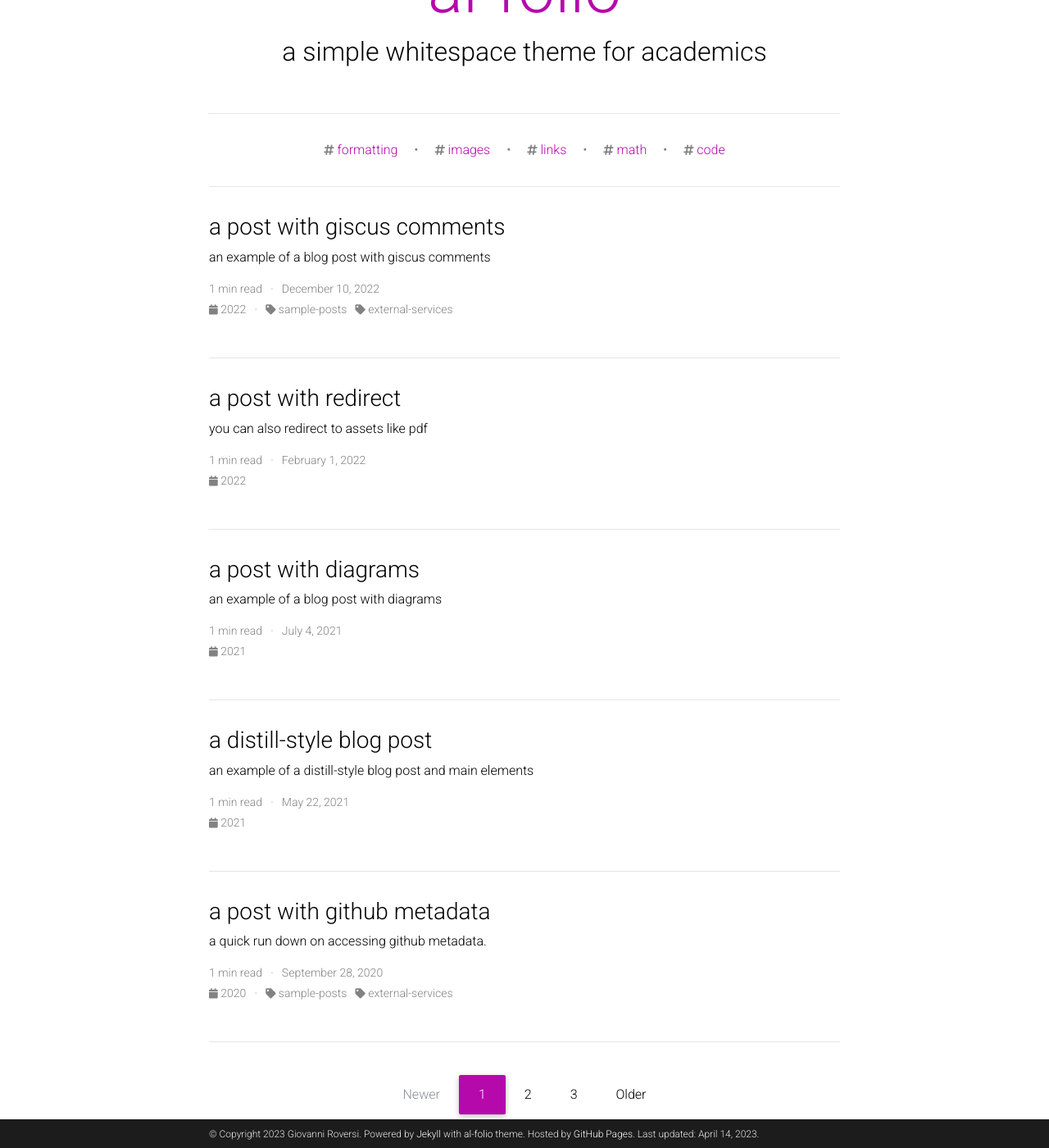
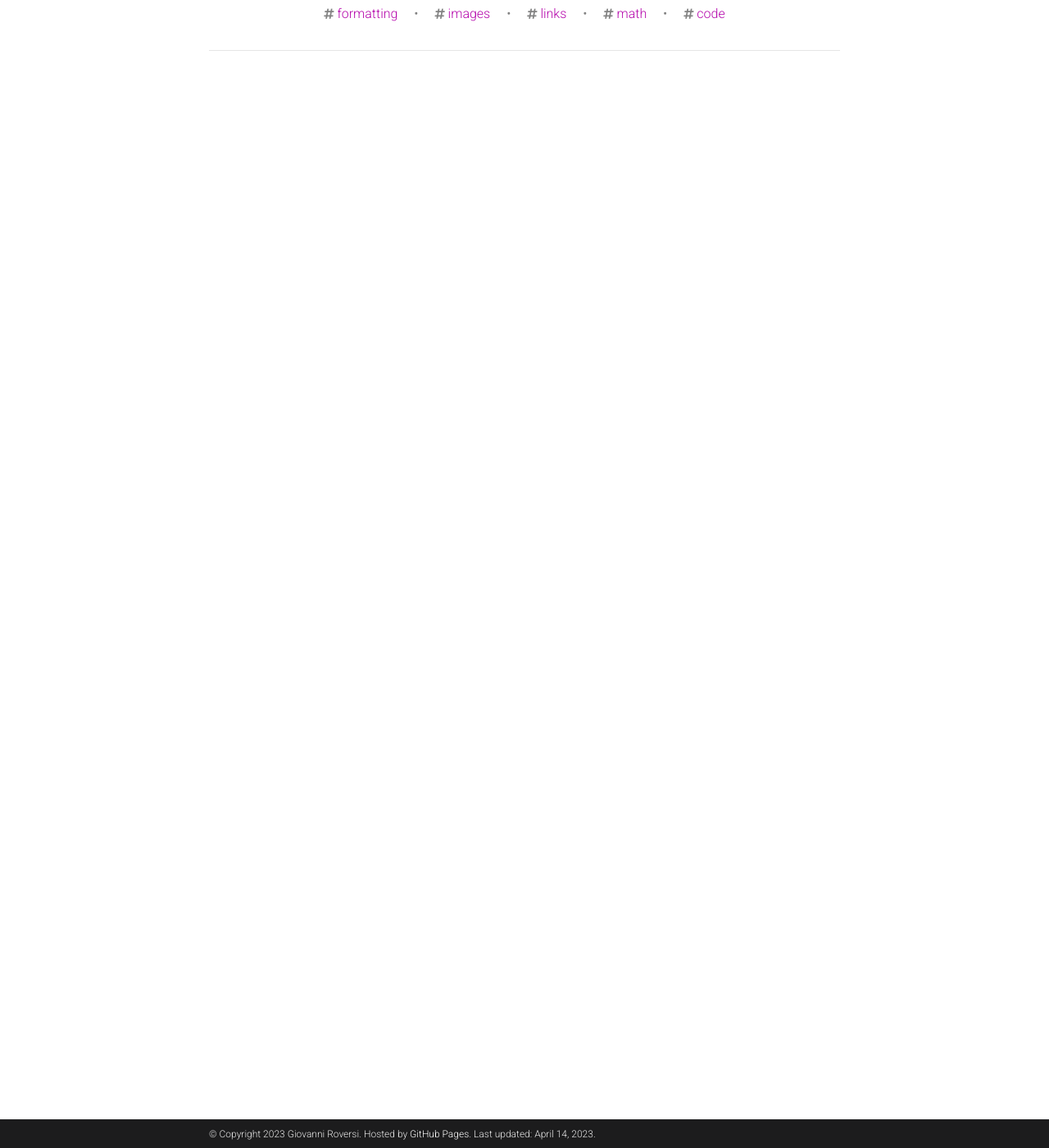
Before and after one commit to GiovanniRoversiMIT/GiovanniRoversiMIT, a Jekyll site: the page built from blog/index.html, in a window 1280 px wide and 1400 px high, scrolled down 245 px. Shown: the whole window at 82% size. Built offline with Jekyll 4.4.1, drawn with Linux system fonts in a browser that asks for light colours; the list of posts is cut into pages by our own code; comment, search, counter and statistics services are not loaded; a style sheet for code colours, icons or effects is not loaded; some of the changed lines change nothing that is shown.

Commit message:
Update _config.yml

```diff
--- a/_config.yml
+++ b/_config.yml
@@ -10,12 +10,11 @@
 description: > # the ">" symbol means to ignore newlines until "footer_text:"
   My personal website.
 footer_text: >
-  Powered by <a href="https://jekyllrb.com/" target="_blank">Jekyll</a> with <a href="https://github.com/alshedivat/al-folio">al-folio</a> theme.
   Hosted by <a href="https://pages.github.com/" target="_blank">GitHub Pages</a>.
 keywords: # add your own keywords or leave empty
 
 lang: en # the language of your site (for example: en, fr, cn, ru, etc.)
-icon: ⚛️  # the emoji used as the favicon (alternatively, provide image name in /assets/img/)
+icon:  # the emoji used as the favicon (alternatively, provide image name in /assets/img/)
 
 url: https://giovanniroversimit.github.io # the base hostname & protocol for your site
 baseurl: # the subpath of your site, e.g. /blog/
@@ -70,7 +69,7 @@
 # Social integration
 # -----------------------------------------------------------------------------
 
-github_username: # your GitHub user name
+github_username: GiovanniRoversiMIT # your GitHub user name
 gitlab_username: # your GitLab user name
 twitter_username: giovroversi # your Twitter handle
 mastodon_username: # your mastodon instance+username in the format instance.tld/@username
@@ -119,45 +118,45 @@
 # Blog
 # -----------------------------------------------------------------------------
 
-blog_name: al-folio # blog_name will be displayed in your blog page
-blog_nav_title: blog # your blog must have a title for it to be displayed in the nav bar
-blog_description: a simple whitespace theme for academics
-permalink: /blog/:year/:title/
+# blog_name: al-folio # blog_name will be displayed in your blog page
+# blog_nav_title: blog # your blog must have a title for it to be displayed in the nav bar
+# blog_description: a simple whitespace theme for academics
+# permalink: /blog/:year/:title/
 
 # Pagination
-pagination:
-  enabled: true
+# pagination:
+# enabled: true
 
-related_blog_posts:
-  enabled: true
-  max_related: 5
+# related_blog_posts:
+#  enabled: true
+#  max_related: 5
 
 # Giscus comments (RECOMMENDED)
 # Follow instructions on https://giscus.app/ to setup for your repo to fill out
 # the information below.
-giscus:
-  repo: alshedivat/al-folio      # <your-github-user-name>/<your-github-repo-name>
-  repo_id: MDEwOlJlcG9zaXRvcnk2MDAyNDM2NQ==
-  category: Comments             # name of the category under which discussions will be created
-  category_id: DIC_kwDOA5PmLc4CTBt6
-  mapping: title                 # identify discussions by post title
-  strict: 1                      # use strict identification mode
-  reactions_enabled: 1           # enable (1) or disable (0) emoji reactions
-  input_position: bottom         # whether to display input form below (bottom) or above (top) the comments
-  theme: preferred_color_scheme  # name of the color scheme (preferred works well with al-folio light/dark mode)
-  emit_metadata: 0
-  lang: en
+# giscus:
+#  repo: alshedivat/al-folio      # <your-github-user-name>/<your-github-repo-name>
+#  repo_id: MDEwOlJlcG9zaXRvcnk2MDAyNDM2NQ==
+#  category: Comments             # name of the category under which discussions will be created
+#  category_id: DIC_kwDOA5PmLc4CTBt6
+#  mapping: title                 # identify discussions by post title
+#  strict: 1                      # use strict identification mode
+#  reactions_enabled: 1           # enable (1) or disable (0) emoji reactions
+#  input_position: bottom         # whether to display input form below (bottom) or above (top) the comments
+#  theme: preferred_color_scheme  # name of the color scheme (preferred works well with al-folio light/dark mode)
+#  emit_metadata: 0
+#  lang: en
 
 # Disqus comments (DEPRECATED)
-disqus_shortname: al-folio # put your disqus shortname
+# disqus_shortname: al-folio # put your disqus shortname
 # https://help.disqus.com/en/articles/1717111-what-s-a-shortname
 
 # External sources.
 # If you have blog posts published on medium.com or other external sources,
 # you can display them in your blog by adding a link to the RSS feed.
-external_sources:
-  - name: medium.com
-    rss_url: https://medium.com/@al-folio/feed
+# external_sources:
+#  - name: medium.com
+#    rss_url: https://medium.com/@al-folio/feed
 
 # -----------------------------------------------------------------------------
 # Collections
```
